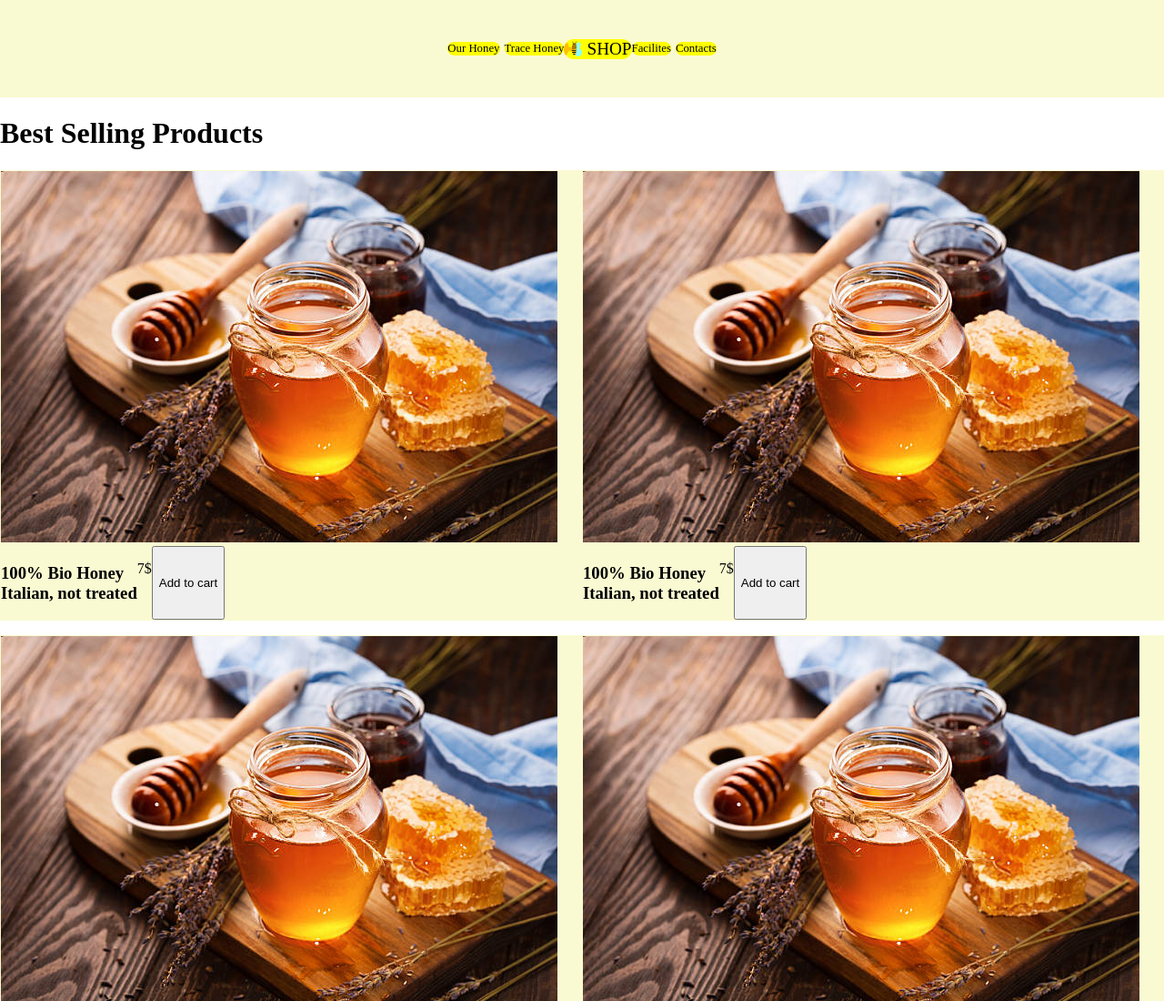
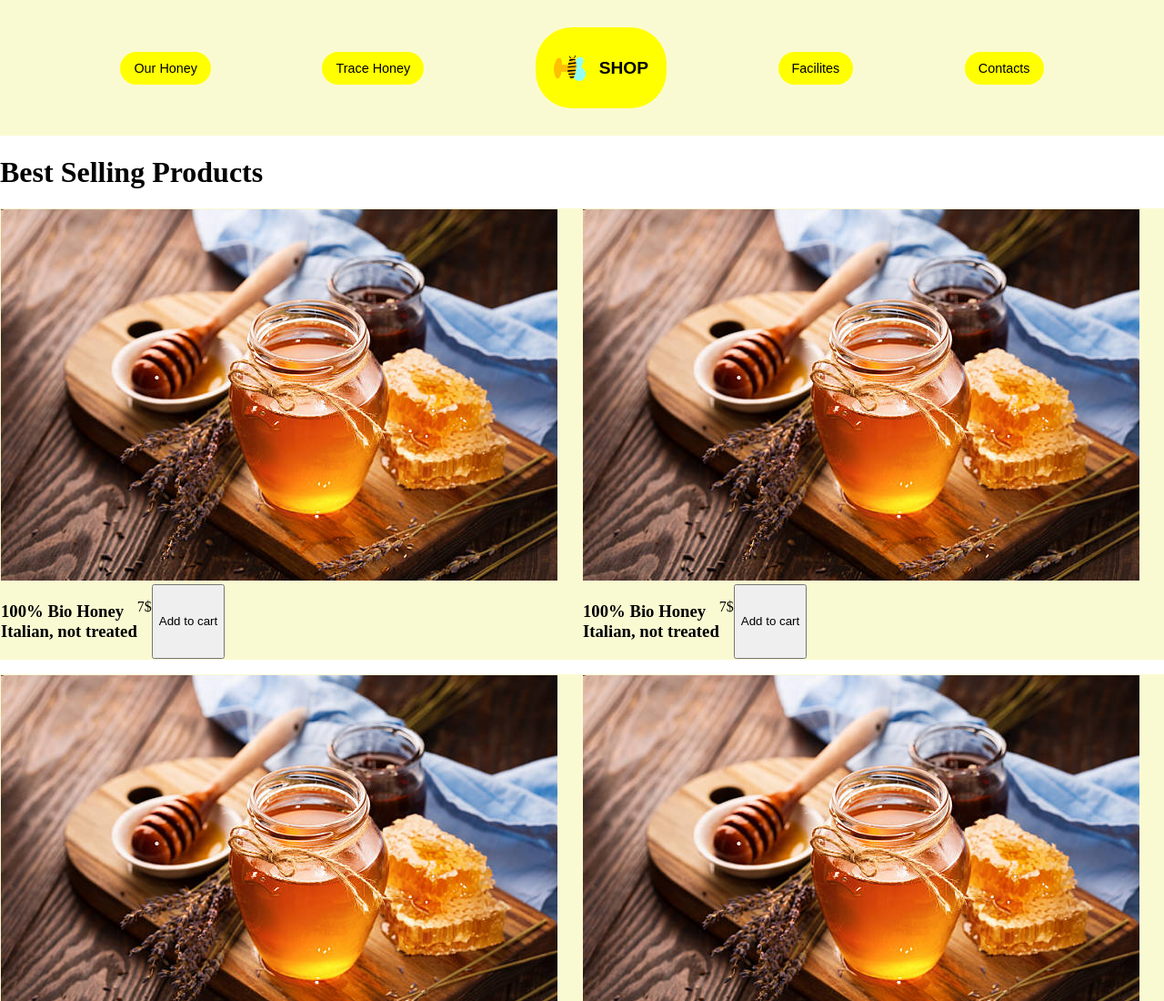
Before and after one commit to Luca-Dipietro/U2-W1-D3, a plain HTML site: page index.html in a window 1280 px wide. Shown: the top 1100 px of the page at 91% size. Drawn offline with Linux system fonts and the light colour scheme.

Commit message:
some changes

```diff
--- a/assets/style.css
+++ b/assets/style.css
@@ -32,24 +32,31 @@ header {
 }
 
 header div {
-  justify-content: center;
+  justify-content: space-evenly;
   align-items: center;
+}
+
+.button-king {
+  align-items: center;
+  background-color: yellow;
+  font-size: 1.2em;
+  border-radius: 40px;
+  padding: 30px 20px;
+  gap: 15px;
+  font-weight: 700;
+  border: none;
 }
 
 .button-nav {
   border-radius: 40px;
   background-color: yellow;
-  font-size: 0.8em;
-}
-
-.img-container {
-  gap: 5px;
-  border-radius: 40px;
-  background-color: yellow;
+  font-size: 0.9em;
+  padding: 10px 15px;
+  border: none;
 }
 
 header img {
-  width: 20px;
+  width: 35px;
 }
 
 header span {
--- a/index.html
+++ b/index.html
@@ -10,20 +10,27 @@
     <header>
       <nav>
         <div class="flex flex-row">
-          <ul class="flex">
-            <li class="button-nav">Our Honey</li>
-            <li class="button-nav">Trace Honey</li>
-          </ul>
-
-          <div class="flex img-container">
-            <img src="assets/imgs/logo.png" alt="logo ape" class="flex" />
-            <span class="flex">SHOP</span>
+          <div>
+            <button class="button-nav">Our Honey</button>
           </div>
 
-          <ul class="flex">
-            <li class="button-nav">Facilites</li>
-            <li class="button-nav">Contacts</li>
-          </ul>
+          <div>
+            <button class="button-nav">Trace Honey</button>
+          </div>
+
+          <div>
+            <button class="button-king flex">
+              <img src="assets/imgs/logo.png" alt="logo ape" />
+              SHOP
+            </button>
+          </div>
+
+          <div>
+            <button class="button-nav">Facilites</button>
+          </div>
+          <div>
+            <button class="button-nav">Contacts</button>
+          </div>
         </div>
       </nav>
     </header>
```
